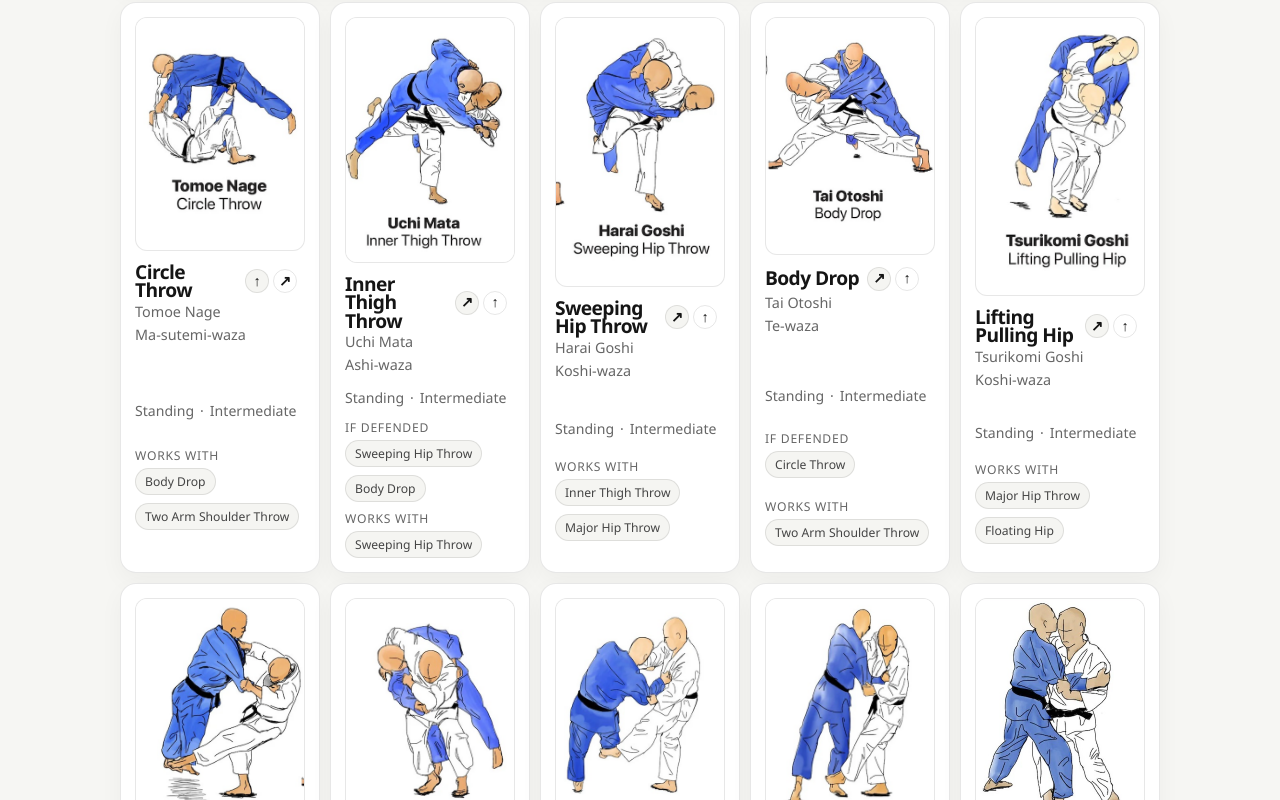
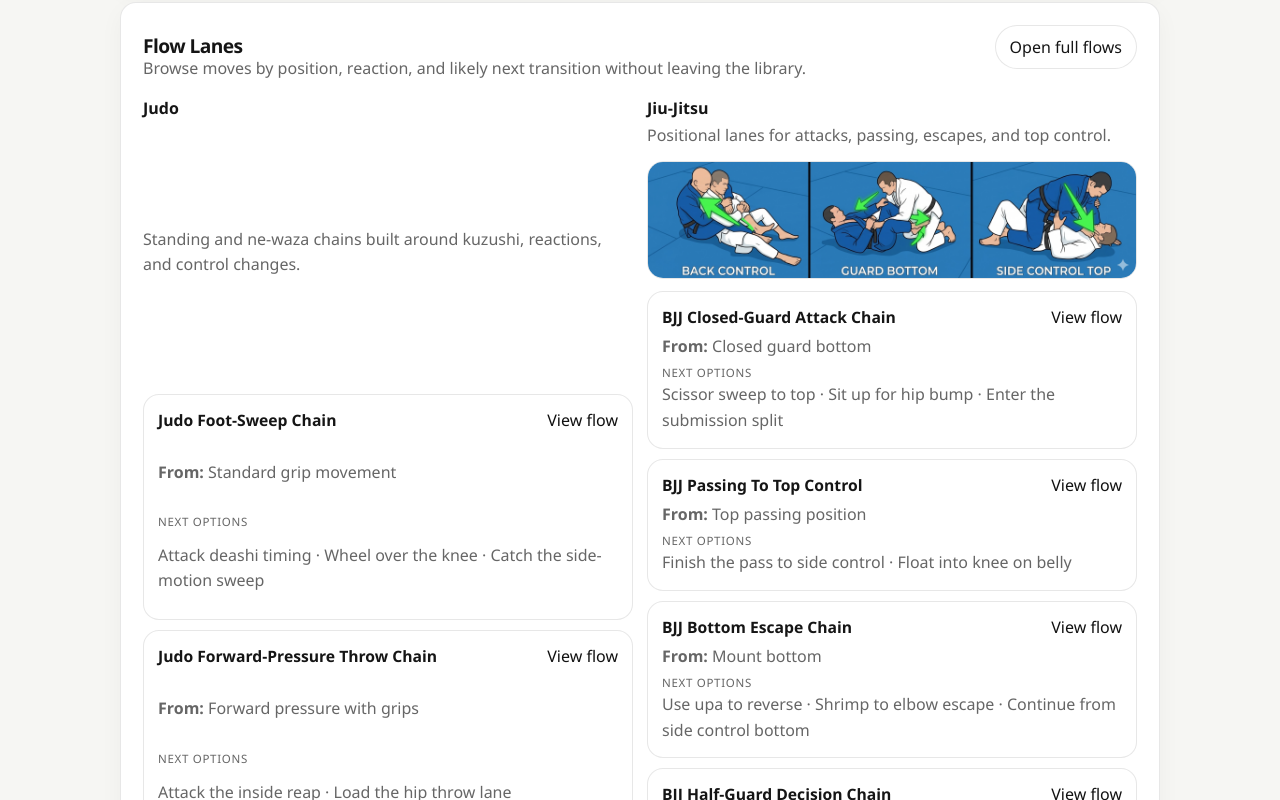
Before and after one commit to gocre8/judo, a Next.js app: page /library in a window 1280 px wide. Shown: the part 1500-2300 px from the top of the page. Built offline with nearby package versions, Linux system fonts and the light colour scheme.

Commit message:
Integrate flow lanes into library

```diff
--- a/app/globals.css
+++ b/app/globals.css
@@ -394,6 +394,14 @@ p {
   font-size: 0.88rem;
 }
 
+.move-card__flow-meta {
+  display: grid;
+  gap: 2px;
+  color: var(--muted);
+  font-size: 0.76rem;
+  font-style: italic;
+}
+
 .move-card__connections {
   display: grid;
   gap: 8px;
@@ -516,6 +524,82 @@ p {
   display: grid;
   grid-template-columns: repeat(2, minmax(0, 1fr));
   gap: 14px;
+}
+
+.library-flow-panel {
+  gap: 16px;
+}
+
+.library-flow-columns {
+  display: grid;
+  grid-template-columns: repeat(2, minmax(0, 1fr));
+  gap: 14px;
+}
+
+.library-flow-column {
+  display: grid;
+  gap: 12px;
+}
+
+.library-flow-column__header {
+  display: grid;
+  gap: 4px;
+}
+
+.library-flow-column__header h4 {
+  margin: 0;
+  font-family: var(--display-font);
+  font-size: 1rem;
+}
+
+.library-flow-visual {
+  overflow: hidden;
+  border-radius: 16px;
+  border: 1px solid var(--line);
+}
+
+.library-flow-visual img {
+  width: 100%;
+  height: auto;
+  display: block;
+}
+
+.library-flow-list {
+  display: grid;
+  gap: 10px;
+}
+
+.library-flow-card {
+  display: grid;
+  gap: 6px;
+  padding: 14px;
+  border-radius: 16px;
+  border: 1px solid var(--line);
+  background: rgba(255, 255, 255, 0.7);
+}
+
+.library-flow-card__title {
+  display: flex;
+  justify-content: space-between;
+  gap: 10px;
+  align-items: baseline;
+}
+
+.library-flow-card__title strong {
+  font-family: var(--display-font);
+  font-size: 0.98rem;
+}
+
+.library-flow-card__next {
+  display: grid;
+  gap: 2px;
+}
+
+.library-flow-card__next span {
+  color: var(--muted);
+  font-size: 0.72rem;
+  text-transform: uppercase;
+  letter-spacing: 0.06em;
 }
 
 .guide-column {
@@ -871,6 +955,10 @@ p {
     grid-template-columns: 1fr;
   }
 
+  .library-flow-columns {
+    grid-template-columns: 1fr;
+  }
+
   .site-header {
     border-radius: 16px;
   }
--- /dev/null
+++ b/components/LibraryFlowOverview.tsx
@@ -0,0 +1,94 @@
+import Image from "next/image";
+import Link from "next/link";
+import { flowClusters } from "@/data/flows";
+
+export function LibraryFlowOverview() {
+  const judoClusters = flowClusters.filter((cluster) => cluster.practice === "Judo");
+  const bjjClusters = flowClusters.filter((cluster) => cluster.practice === "Jiu-Jitsu");
+
+  return (
+    <section className="detail-panel library-flow-panel">
+      <div className="section-heading">
+        <div>
+          <h3>Flow Lanes</h3>
+          <p>Browse moves by position, reaction, and likely next transition without leaving the library.</p>
+        </div>
+        <Link className="action-pill action-pill--ghost" href="/flows">
+          Open full flows
+        </Link>
+      </div>
+
+      <div className="library-flow-columns">
+        <article className="library-flow-column">
+          <div className="library-flow-column__header">
+            <h4>Judo</h4>
+            <p>Standing and ne-waza chains built around kuzushi, reactions, and control changes.</p>
+          </div>
+          <div className="library-flow-list">
+            {judoClusters.map((cluster) => {
+              const root = cluster.nodes.find((node) => node.id === cluster.rootNodeId);
+              const nextEdges = cluster.edges.filter((edge) => edge.fromNodeId === cluster.rootNodeId).slice(0, 3);
+
+              return (
+                <div key={cluster.id} className="library-flow-card">
+                  <div className="library-flow-card__title">
+                    <strong>{cluster.title}</strong>
+                    <Link className="text-link" href="/flows">
+                      View flow
+                    </Link>
+                  </div>
+                  {root ? <p><strong>From:</strong> {root.label}</p> : null}
+                  {nextEdges.length > 0 ? (
+                    <div className="library-flow-card__next">
+                      <span>Next options</span>
+                      <p>{nextEdges.map((edge) => edge.label).join(" · ")}</p>
+                    </div>
+                  ) : null}
+                </div>
+              );
+            })}
+          </div>
+        </article>
+
+        <article className="library-flow-column">
+          <div className="library-flow-column__header">
+            <h4>Jiu-Jitsu</h4>
+            <p>Positional lanes for attacks, passing, escapes, and top control.</p>
+          </div>
+          <div className="library-flow-visual">
+            <Image
+              src="/flow-reference/bjj-positional-strip.png"
+              alt="Three BJJ positional panels showing back control, guard bottom, and side control top."
+              width={2088}
+              height={496}
+            />
+          </div>
+          <div className="library-flow-list">
+            {bjjClusters.map((cluster) => {
+              const root = cluster.nodes.find((node) => node.id === cluster.rootNodeId);
+              const nextEdges = cluster.edges.filter((edge) => edge.fromNodeId === cluster.rootNodeId).slice(0, 3);
+
+              return (
+                <div key={cluster.id} className="library-flow-card">
+                  <div className="library-flow-card__title">
+                    <strong>{cluster.title}</strong>
+                    <Link className="text-link" href="/flows">
+                      View flow
+                    </Link>
+                  </div>
+                  {root ? <p><strong>From:</strong> {root.label}</p> : null}
+                  {nextEdges.length > 0 ? (
+                    <div className="library-flow-card__next">
+                      <span>Next options</span>
+                      <p>{nextEdges.map((edge) => edge.label).join(" · ")}</p>
+                    </div>
+                  ) : null}
+                </div>
+              );
+            })}
+          </div>
+        </article>
+      </div>
+    </section>
+  );
+}
--- a/components/MoveCard.tsx
+++ b/components/MoveCard.tsx
@@ -1,4 +1,5 @@
 import Link from "next/link";
+import { flowClusters } from "@/data/flows";
 import { MoveImage } from "@/components/MoveImage";
 import { moveMap } from "@/data/moves";
 import { KuzushiDirection, Move, UserMoveProgress } from "@/lib/types";
@@ -69,6 +70,12 @@ function getKuzushiLabel(direction?: KuzushiDirection) {
 export function MoveCard({ move, progress }: MoveCardProps) {
   const connectionPreview = getConnectionPreview(move);
   const practice = move.practice ?? "Judo";
+  const flowMembership = flowClusters
+    .filter((cluster) =>
+      cluster.nodes.some((node) => node.moveIds.includes(move.id)),
+    )
+    .map((cluster) => cluster.title)
+    .slice(0, 2);
   const kuzushiArrow = practice === "Judo" ? getKuzushiArrow(move.primaryKuzushiDirection) : null;
   const secondaryKuzushiArrow =
     practice === "Judo" ? getKuzushiArrow(move.secondaryKuzushiDirection) : null;
@@ -103,6 +110,12 @@ export function MoveCard({ move, progress }: MoveCardProps) {
         <span aria-hidden="true">·</span>
         <span>{move.difficulty}</span>
       </div>
+      {flowMembership.length > 0 ? (
+        <div className="move-card__flow-meta">
+          <span>in flows:</span>
+          <span>{flowMembership.join(" · ")}</span>
+        </div>
+      ) : null}
       {connectionPreview.length > 0 ? (
         <div className="move-card__connections">
           {connectionPreview.map((group) => (
--- a/components/MoveLibraryClient.tsx
+++ b/components/MoveLibraryClient.tsx
@@ -1,6 +1,7 @@
 "use client";
 
 import { useDeferredValue, useState } from "react";
+import { LibraryFlowOverview } from "@/components/LibraryFlowOverview";
 import { MoveCard } from "@/components/MoveCard";
 import { CurriculumBoard } from "@/components/CurriculumBoard";
 import { moves } from "@/data/moves";
@@ -157,6 +158,7 @@ export function MoveLibraryClient({ initialFilters }: MoveLibraryClientProps) {
       </section>
 
       <CurriculumBoard />
+      <LibraryFlowOverview />
 
       {filteredMoves.length > 0 ? (
         <section className="move-grid">
```
Also changed, not shown: public/flow-reference/bjj-positional-strip.png (added).
